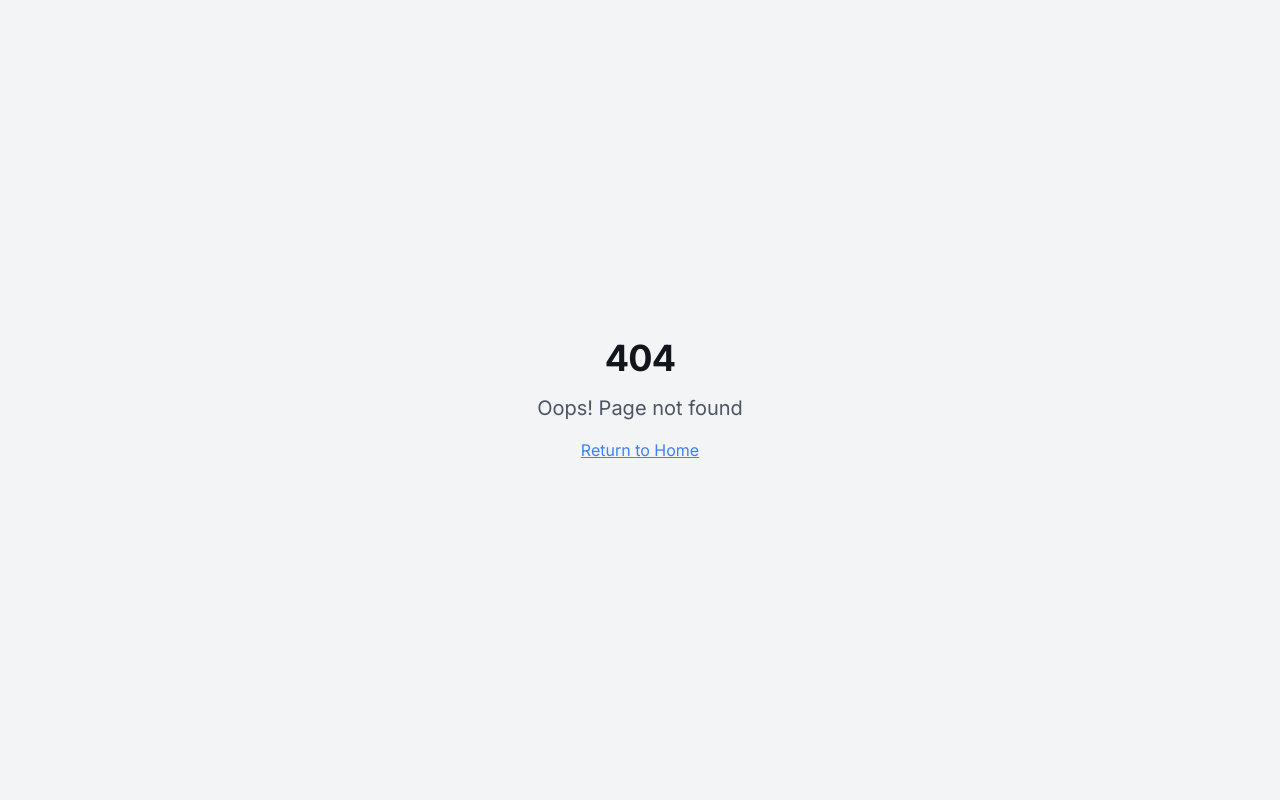
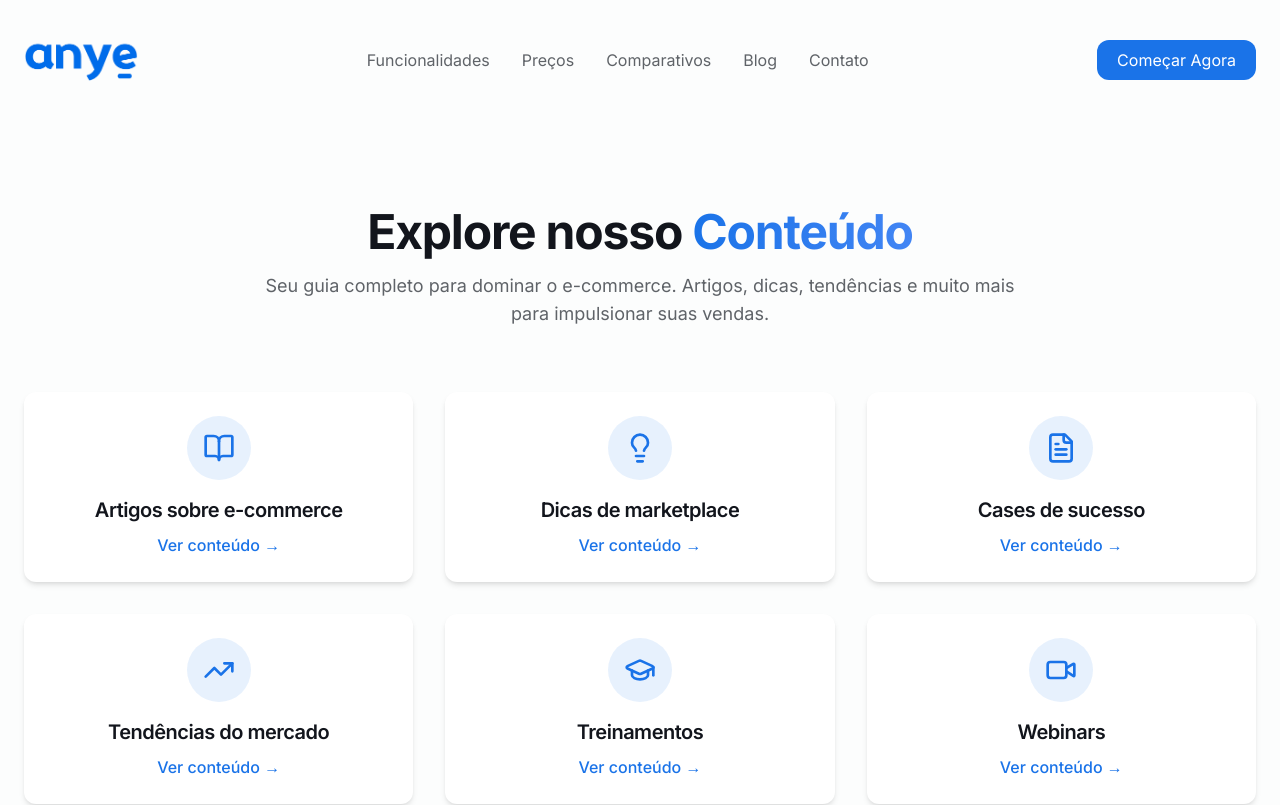
Before and after one commit to neon-ventura/dataflow-essence, a React (Vite) app: page /blog in a window 1280 px wide. Before the commit this address had no page. Shown: the top 805 px of the page. Built offline with nearby package versions, Linux system fonts and the light colour scheme.

Commit message:
Add blog page navigation
When the "Blog" link in the navigation is clicked, it will lead to a page with articles, marketplace tips, success stories, market trends, training, webinars, online courses, video tutorials, and certifications.

```diff
--- a/src/App.tsx
+++ b/src/App.tsx
@@ -12,6 +12,7 @@ import Nubimetrics from "./pages/competitors/Nubimetrics";
 import MercadoTurbo from "./pages/competitors/MercadoTurbo";
 import RealTrends from "./pages/competitors/RealTrends";
 import ShoppingPrecos from "./pages/competitors/ShoppingPrecos";
+import Blog from "./pages/Blog";
 
 const queryClient = new QueryClient();
 
@@ -24,6 +25,7 @@ const App = () => (
         <Routes>
           <Route path="/" element={<Index />} />
           <Route path="/features" element={<Features />} />
+          <Route path="/blog" element={<Blog />} />
           <Route path="/anye-vs-avant-pro" element={<AvantPro />} />
           <Route path="/anye-vs-nubimetrics" element={<Nubimetrics />} />
           <Route path="/anye-vs-mercado-turbo" element={<MercadoTurbo />} />
--- a/src/components/Navbar.tsx
+++ b/src/components/Navbar.tsx
@@ -34,7 +34,7 @@ const Navbar = () => {
     href: '#compare'
   }, {
     name: 'Blog',
-    href: '#blog'
+    href: '/blog'
   }, {
     name: 'Contato',
     href: '#contact'
--- /dev/null
+++ b/src/pages/Blog.tsx
@@ -0,0 +1,56 @@
+
+import React from 'react';
+import Navbar from '@/components/Navbar';
+import Footer from '@/components/Footer';
+import { BookOpen, Lightbulb, FileText, TrendingUp, GraduationCap, Video, Award } from 'lucide-react';
+
+const categories = [
+  { name: 'Artigos sobre e-commerce', icon: BookOpen },
+  { name: 'Dicas de marketplace', icon: Lightbulb },
+  { name: 'Cases de sucesso', icon: FileText },
+  { name: 'Tendências do mercado', icon: TrendingUp },
+  { name: 'Treinamentos', icon: GraduationCap },
+  { name: 'Webinars', icon: Video },
+  { name: 'Cursos online', icon: GraduationCap },
+  { name: 'Tutoriais em vídeo', icon: Video },
+  { name: 'Certificações', icon: Award },
+];
+
+const Blog = () => {
+  return (
+    <div className="min-h-screen flex flex-col bg-neutral-light/20">
+      <Navbar />
+      <main className="flex-grow pt-24 md:pt-32">
+        <section className="py-16 md:py-20">
+          <div className="container mx-auto px-4 md:px-6">
+            <div className="text-center max-w-3xl mx-auto mb-12 md:mb-16">
+                <h1 className="text-4xl md:text-5xl font-bold mb-4">
+                  Explore nosso <span className="text-gradient">Conteúdo</span>
+                </h1>
+                <p className="text-lg text-neutral-dark">
+                  Seu guia completo para dominar o e-commerce. Artigos, dicas, tendências e muito mais para impulsionar suas vendas.
+                </p>
+            </div>
+
+            <div className="grid grid-cols-1 sm:grid-cols-2 lg:grid-cols-3 gap-8">
+              {categories.map((category) => (
+                <div key={category.name} className="bg-white p-6 rounded-xl shadow-md hover:shadow-xl hover:-translate-y-1 transition-all duration-300 flex flex-col items-center text-center h-full cursor-pointer">
+                    <div className="bg-primary-blue/10 p-4 rounded-full mb-4">
+                        <category.icon className="w-8 h-8 text-primary-blue" />
+                    </div>
+                    <h3 className="text-xl font-semibold text-neutral-darker mb-2">{category.name}</h3>
+                    <p className="text-primary-blue font-medium mt-auto">
+                        Ver conteúdo &rarr;
+                    </p>
+                </div>
+              ))}
+            </div>
+          </div>
+        </section>
+      </main>
+      <Footer />
+    </div>
+  );
+};
+
+export default Blog;
--- a/src/pages/Index.tsx
+++ b/src/pages/Index.tsx
@@ -11,6 +11,7 @@ import CTA from '@/components/CTA';
 import Footer from '@/components/Footer';
 import CompetitorComparison from '@/components/CompetitorComparison';
 import Careers from '@/components/Careers';
+import BlogPreview from '@/components/BlogPreview';
 
 const Index = () => {
   return (
@@ -25,6 +26,7 @@ const Index = () => {
         <CompetitorComparison />
         <PricingPlans />
         <Careers />
+        <BlogPreview />
         <CTA />
       </main>
       <Footer />
```
